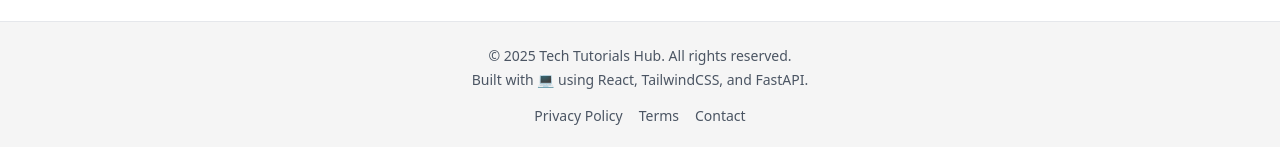
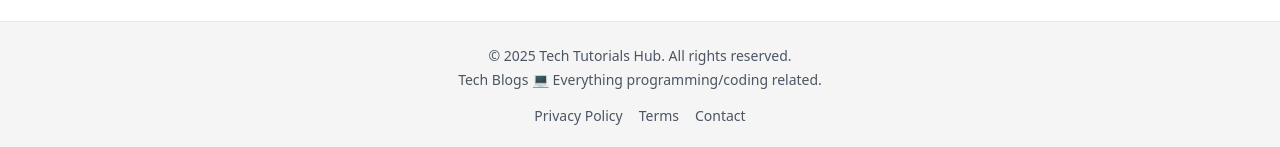
Before and after one commit to trulyepic/tech-blog-ui, a React (Vite) app: page /register in a window 1280 px wide. Shown: the part 650-797 px from the top of the page. Built offline with nearby package versions, Linux system fonts and the light colour scheme; what react-head would draw is missing.

Commit message:
footer update

```diff
--- a/src/components/Footer.jsx
+++ b/src/components/Footer.jsx
@@ -7,7 +7,7 @@ const Footer = () => {
           reserved.
         </p>
         <p className="mt-1">
-          Built with 💻 using React, TailwindCSS, and FastAPI.
+          Tech Blogs 💻 Everything programming/coding related.
         </p>
         <div className="mt-4 space-x-4 text-sm">
           <a href="/privacy-policy" className="hover:underline">
```
